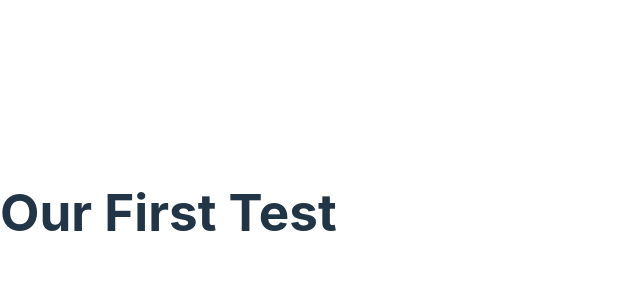
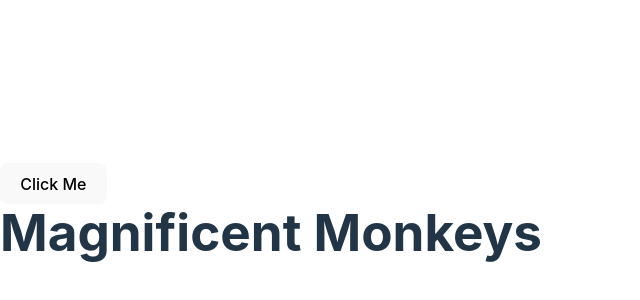
Before and after one commit to cpxx9/odin-react-app, a React (Vite) app: page / in a window 1280 px wide. Shown: the part 188-488 px from the top of the page, without its empty margins (0-640 px from the left). Built offline with nearby package versions, Linux system fonts and the light colour scheme.

Commit message:
user-event

```diff
--- a/src/App.jsx
+++ b/src/App.jsx
@@ -1,5 +1,22 @@
 import './App.css';
 
-const App = () => <h1>Our First Test</h1>;
+import { useState } from 'react';
+
+const App = () => {
+  const [heading, setHeading] = useState('Magnificent Monkeys');
+
+  const clickHandler = () => {
+    setHeading('Radical Rhinos');
+  };
+
+  return (
+    <>
+      <button type="button" onClick={clickHandler}>
+        Click Me
+      </button>
+      <h1>{heading}</h1>
+    </>
+  );
+};
 
 export default App;
```
Also changed, not shown: 1 other file (tests, documents, lock files or other folders).
